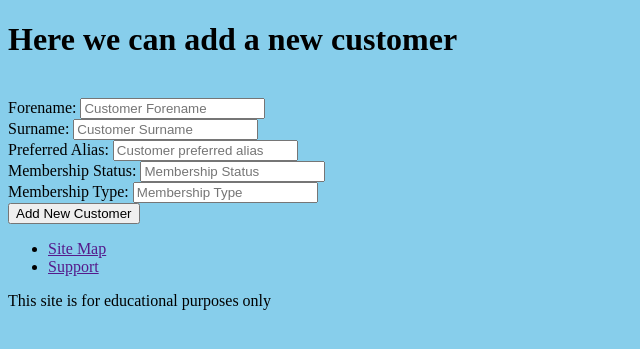
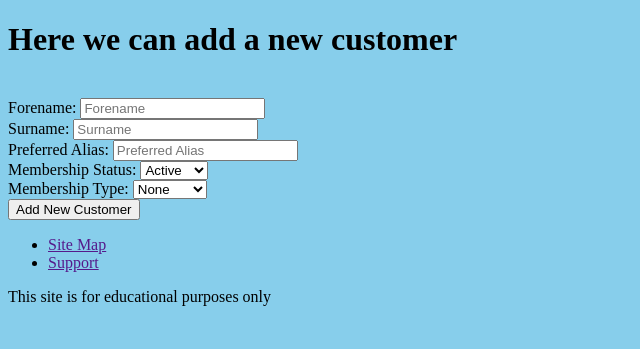
Before and after one commit to MozzBuilds/Resistance-Temple, a Flask app: page /customers/new in a window 1280 px wide. Shown: the part 60-409 px from the top of the page, without its empty margins (0-640 px from the left). Run offline with Flask 2, Linux system fonts and the light colour scheme.

Commit message:
Editing a customer shows their current membershup status as default

```diff
--- a/console.py
+++ b/console.py
@@ -21,6 +21,9 @@ customer_repository.save(customer2)
 customer3 = Customer('Keanu', 'Reeves', 'Neo', True, 'Gold')
 customer_repository.save(customer3)
 
+customer4 = Customer('Hugo', 'Weaving', 'Agent Smith', False, 'None')
+customer_repository.save(customer4)
+
 # Example Gym Sessions
 session1 = Session('X-Treme Zumba', 'Endurance', '16/04/2021', '14:00', '17:00')
 session_repository.save(session1)
--- a/controllers/customer_controller.py
+++ b/controllers/customer_controller.py
@@ -21,7 +21,8 @@ def show(id):
 @customers_blueprint.route('/customers/<id>/edit')
 def edit(id):
     customer = customer_repository.select(id)
-    return render_template('/customers/edit.html', customer=customer)
+    membership_types = customer.membership_types # A list of possible membership types
+    return render_template('/customers/edit.html', customer=customer, membership_types=membership_types)
 
 # Updating the customer with the edited data
 @customers_blueprint.route('/customers/<id>', methods=['POST'])
--- a/models/customer.py
+++ b/models/customer.py
@@ -7,6 +7,7 @@ class Customer:
         self.membership_status = membership_status
         self.membership_type = membership_type
         self.id = id
+        self.membership_types = ['None', 'Silver', 'Gold', 'Platinum']
 
         # Extension:
         # self.monthly_sessions_had = monthly_sessions_had
--- a/templates/customers/new.html
+++ b/templates/customers/new.html
@@ -8,23 +8,31 @@
     <form action='/customers' method='POST'>
         <div>
             <label for="forename">Forename:</label>
-            <input type="text" id='forename' name='forename' placeholder='Customer Forename' required>
+            <input type="text" id='forename' name='forename' placeholder='Forename' required>
         </div>
         <div>
             <label for="surname">Surname:</label>
-            <input type="text" id='surname' name='surname' placeholder='Customer Surname' required>
+            <input type="text" id='surname' name='surname' placeholder='Surname' required>
         </div>
         <div>
             <label for="alias">Preferred Alias:</label>
-            <input type="text" id='alias' name='alias' placeholder='Customer preferred alias' required>
+            <input type="text" id='alias' name='alias' placeholder='Preferred Alias' required>
         </div>
         <div>
             <label for="membership_status">Membership Status:</label>
-            <input type="text" id='membership_status' name='membership_status' placeholder='Membership Status' required>
+            <select name="membership_status" id="membership_status">
+                <option value="true">Active</option>
+                <option value="false">Inactive</option>
+            </select>
         </div>
         <div>
             <label for="membership_type">Membership Type:</label>
-            <input type="text" id='membership_type' name='membership_type' placeholder='Membership Type' required>
+            <select name="membership_type" id="membership_type">
+                <option value="None">None</option>
+                <option value="Silver">Silver</option>
+                <option value="Gold">Gold</option>
+                <option value="Platinum">Platinum</option>
+            </select>
         </div>
 
         <button type='submit'>Add New Customer</button>
--- a/templates/customers/show.html
+++ b/templates/customers/show.html
@@ -7,7 +7,7 @@
         {{customer.forename}}, {{customer.surname}}, {{customer.alias}}, {{customer.membership_status}}, {{customer.membership_type}}
         <div>
             <p>This customer is currently booked into the following sessions:</p>
-            {{bookings.customer.sessions}}
+
             <!-- Doesn't work
             We want this to display current bookings -->
         </div>
```
Also changed, not shown: templates/customers/edit.html (+13 -2 lines), 1 other file.
